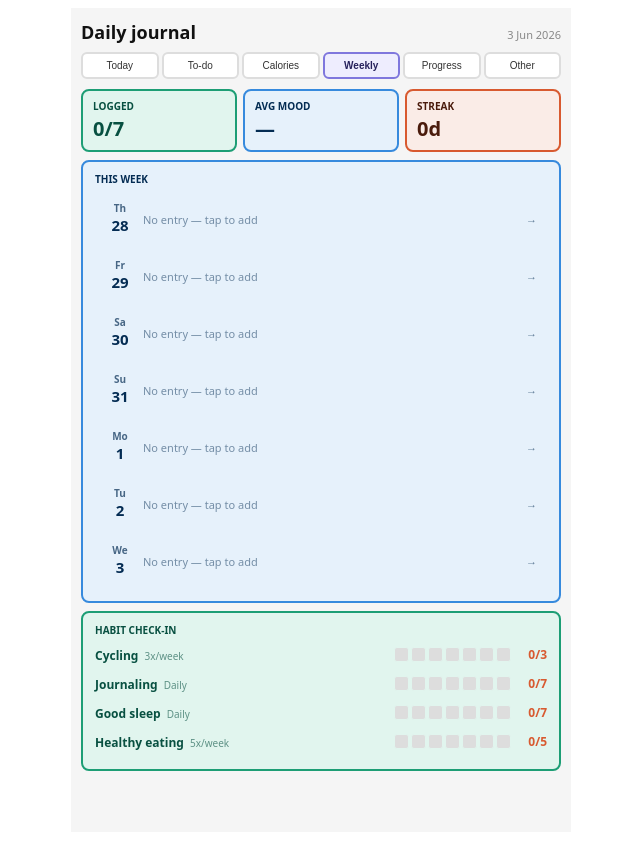
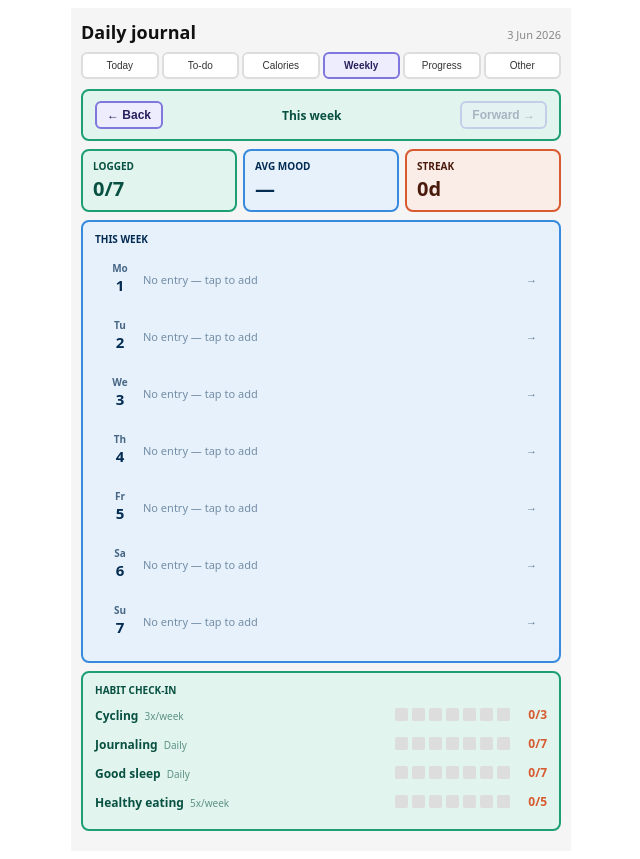
Before and after one commit to dokib01-web/my-journal, a React (Vite) app: page / in a window 1280 px wide. Both pictures are taken after a click on the button "Weekly". Shown: the whole page, without its empty margins (319-959 px from the left). Built offline with nearby package versions, Linux system fonts and the light colour scheme.

Commit message:
Refactor week data retrieval to use getWeekDays

```diff
--- a/src/App.jsx
+++ b/src/App.jsx
@@ -43,6 +43,17 @@ function calcLongest(data){
   const start=new Date(keys[0]+"T12:00:00"),end=new Date();
   for(let d=new Date(start);d<=end;d.setDate(d.getDate()+1)){if(hasData(data[fmt(d)])){cur++;best=Math.max(best,cur);}else cur=0;}
   return best;
+}
+function getWeekDays(data,offset){
+  const d=new Date();
+  d.setDate(d.getDate()-d.getDay()+1-offset*7);
+  d.setHours(0,0,0,0);
+  return Array.from({length:7},(_,i)=>{
+    const day=new Date(d);
+    day.setDate(d.getDate()+i);
+    const k=fmt(day);
+    return{key:k,date:day,entry:data[k]||{}};
+  });
 }
 function getLast7(data){return Array.from({length:7},(_,i)=>{const d=new Date();d.setDate(d.getDate()-6+i);const k=fmt(d);return{key:k,date:d,entry:data[k]||{}};});}
 function freqLabel(f){return f===7?"Daily":`${f}x/week`;}
@@ -90,6 +101,7 @@ export default function App(){
   const [mDate,setMDate]       = useState("");
   const [mealInput,setMealInput]=useState("");
   const [mealLoading,setMealLoading]=useState(false);
+  const [weekOffset,setWeekOffset]=useState(0);
   const [editTarget,setEditTarget]=useState(false);
   const [targetInput,setTargetInput]=useState(2200);
 
@@ -191,7 +203,9 @@ export default function App(){
   const streak      = calcStreak(data);
   const longest     = calcLongest(data);
   const totalLogged = Object.keys(data).filter(k=>hasData(data[k])).length;
-  const w7          = getLast7(data);
+  const w7          = getWeekDays(data,weekOffset);
+  const isCurrentWeek = weekOffset===0;
+  const weekLabel   = isCurrentWeek?"This week":`${w7[0].date.toLocaleDateString("en-GB",{day:"numeric",month:"short"})} — ${w7[6].date.toLocaleDateString("en-GB",{day:"numeric",month:"short"})}`;
   const moodVals    = w7.map(x=>x.entry.mood).filter(x=>x!=null);
   const avgMood     = moodVals.length?Math.round(moodVals.reduce((a,b)=>a+b,0)/moodVals.length*10)/10:null;
   const weekLogged  = w7.filter(x=>hasData(x.entry)).length;
@@ -392,6 +406,11 @@ export default function App(){
 
       {view==="weekly"&&(
         <div>
+          <div style={{...card(isCurrentWeek?P.tealL:P.amberL,isCurrentWeek?P.teal:P.amber,isCurrentWeek?P.tealD:P.amberD),display:"flex",alignItems:"center",justifyContent:"space-between"}}>
+            <button onClick={()=>setWeekOffset(o=>o+1)} style={smBtn(P.purple,P.purpleL,P.purpleD)}>← Back</button>
+            <span style={{fontSize:12,fontWeight:700}}>{weekLabel}</span>
+            <button onClick={()=>setWeekOffset(o=>o-1)} style={{...smBtn(P.purple,P.purpleL,P.purpleD),opacity:isCurrentWeek?0.3:1,pointerEvents:isCurrentWeek?"none":"auto"}}>Forward →</button>
+          </div>
           <div style={{display:"flex",gap:6,marginBottom:8}}>
             {[{l:"LOGGED",v:`${weekLogged}/7`,c:P.teal,cD:P.tealD,cL:P.tealL},{l:"AVG MOOD",v:avgMood!=null?MOODS[Math.round(avgMood)]+" "+avgMood.toFixed(1):"—",c:P.blue,cD:P.blueD,cL:P.blueL},{l:"STREAK",v:`${streak}d`,c:P.coral,cD:P.coralD,cL:P.coralL}].map(({l,v,c,cD,cL})=>(
               <div key={l} style={{flex:1,border:`2px solid ${c}`,borderRadius:8,padding:"8px 10px",background:cL}}>
```
